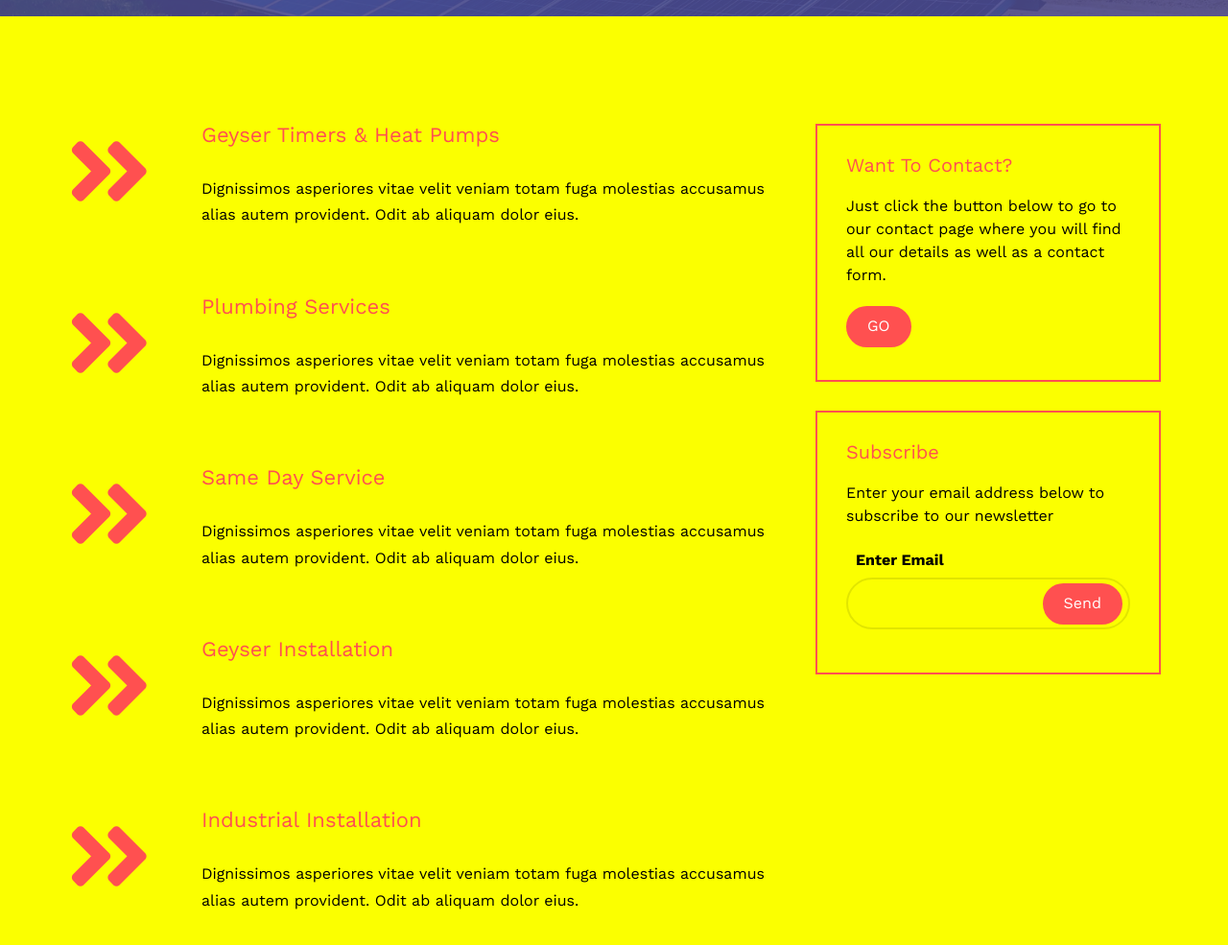
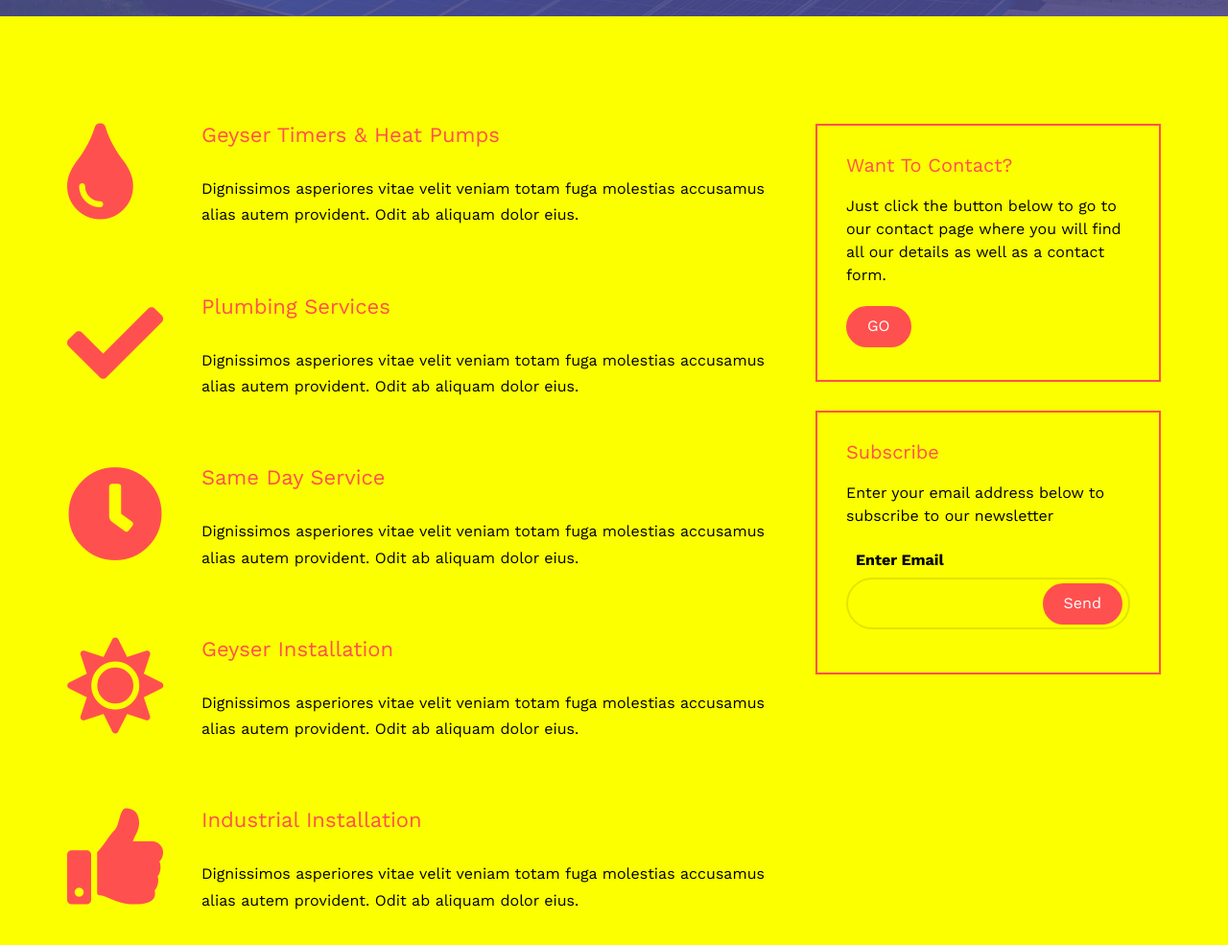
Before and after one commit to violan7naidoo/solegy, a plain HTML site: page services.html in a window 1280 px wide. Shown: the part 583-1568 px from the top of the page at 96% size. Drawn offline with nearby package versions, Linux system fonts and the light colour scheme; files whose address does not match are found by name.

Commit message:
update icon

```diff
--- a/services.html
+++ b/services.html
@@ -111,7 +111,7 @@
 				<div class="col-md-8">
 					<div class="feature-center animate-box">
 						<span class="icon icon2">
-							<i class="fas fa-angle-double-right"></i>
+							<i class="fas fa-tint"></i>
 						</span>
 						<div class="desc">
 							<h3>Geyser Timers & Heat Pumps</h3>
@@ -121,7 +121,7 @@
 
 					<div class="feature-center animate-box">
 						<span class="icon icon2">
-							<i class="fas fa-angle-double-right"></i>
+							<i class="fas fa-check"></i>
 						</span>
 						<div class="desc">
 							<h3>Plumbing Services</h3>
@@ -131,7 +131,7 @@
 
 					<div class="feature-center animate-box">
 						<span class="icon icon2">
-							<i class="fas fa-angle-double-right"></i>
+							<i class="fas fa-clock"></i>
 						</span>
 						<div class="desc">
 							<h3>Same Day Service</h3>
@@ -141,7 +141,7 @@
 
 					<div class="feature-center animate-box">
 						<span class="icon icon2">
-							<i class="fas fa-angle-double-right"></i>
+							<i class="fas fa-sun"></i>
 						</span>
 						<div class="desc">
 							<h3>Geyser Installation</h3>
@@ -151,7 +151,7 @@
 
 					<div class="feature-center animate-box">
 						<span class="icon icon2">
-							<i class="fas fa-angle-double-right"></i>
+							<i class="fas fa-thumbs-up"></i>
 						</span>
 						<div class="desc">
 							<h3>Industrial Installation</h3>
```
Also changed, not shown: index.html (+6 -6 lines), README.txt (deleted), 1 other file.
